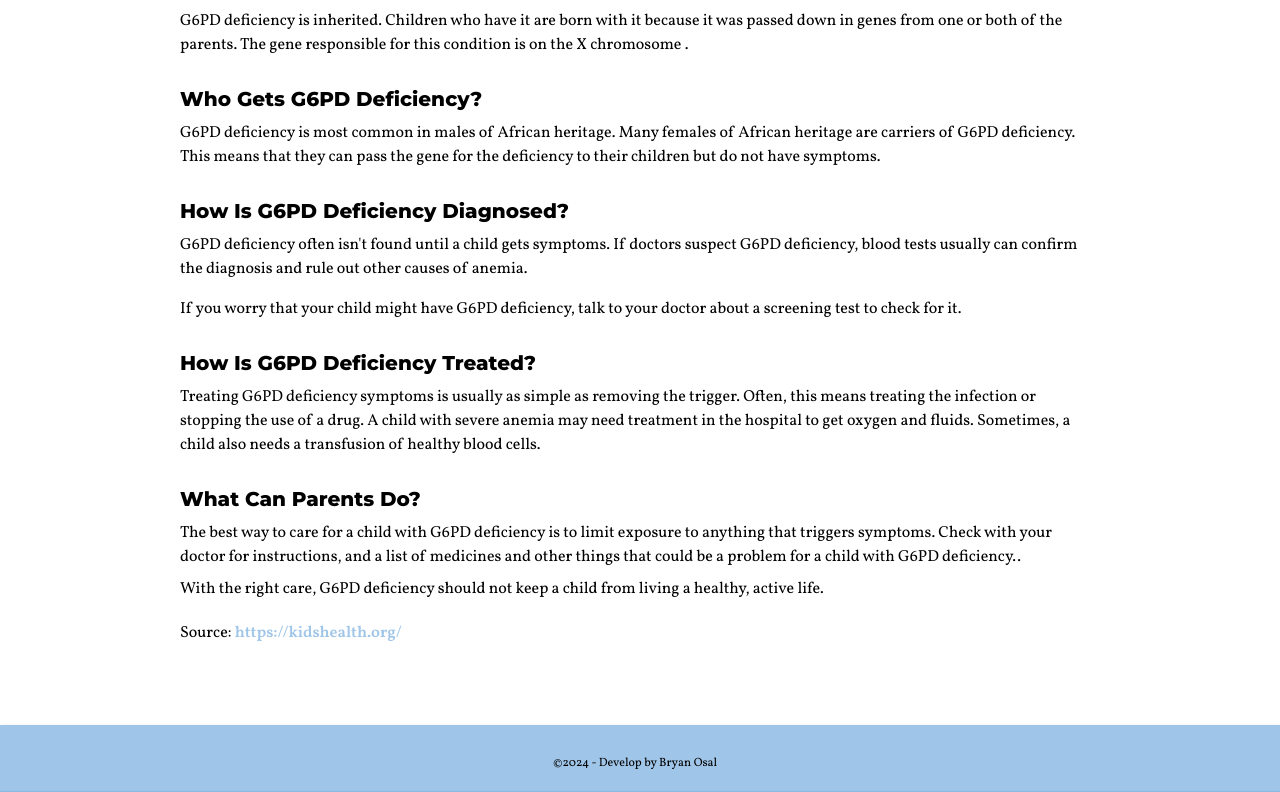
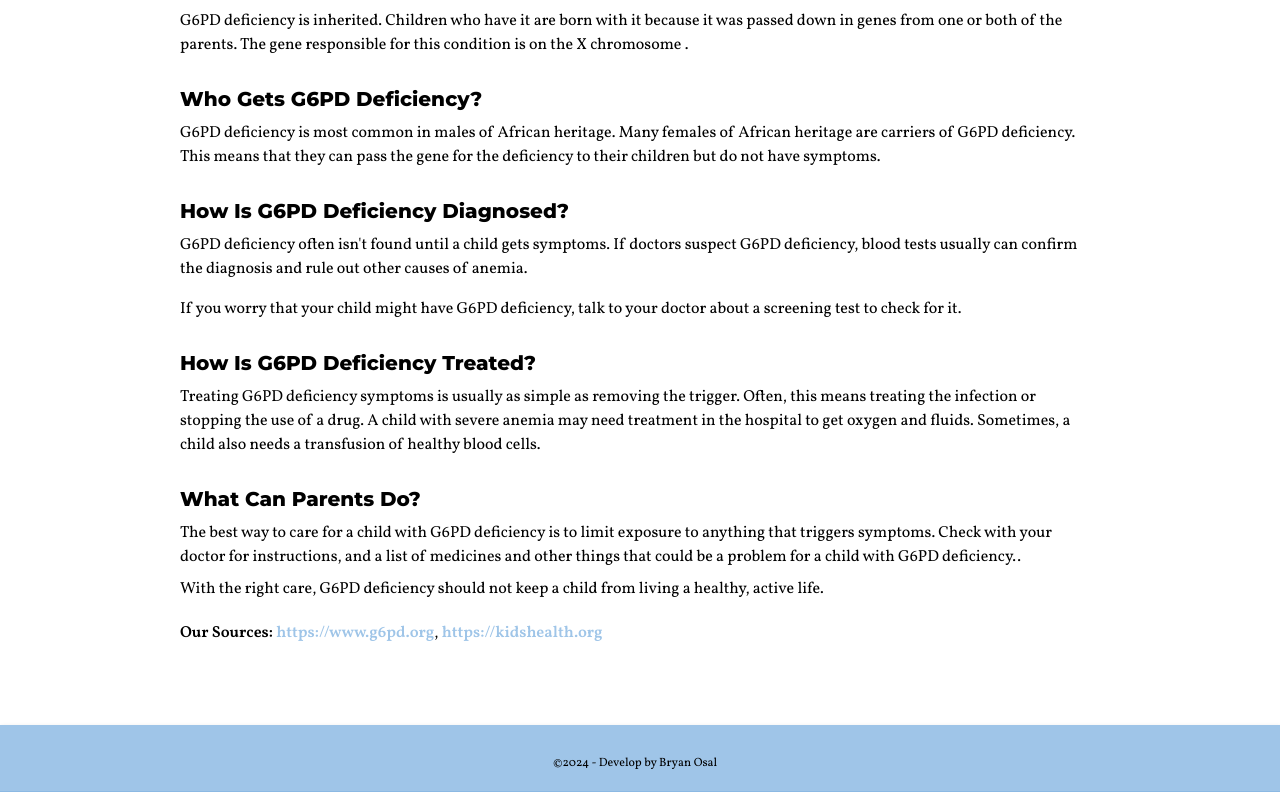
Before and after one commit to odycy21/G6PD-Shepherd, a React (Vite) app: page /about in a window 1280 px wide. Shown: the part 1114-1906 px from the top of the page. Built offline with nearby package versions, Linux system fonts and the light colour scheme; a web font is replaced by a local one.

Commit message:
updated sources on about section

```diff
--- a/src/About.jsx
+++ b/src/About.jsx
@@ -82,7 +82,10 @@ const About = () => {
                     </div>
 
                     <div className="my-[20px]">
-                        Source:  <NavLink className = "linkColor" to={"https://kidshealth.org/en/parents/g6pd.html#:~:text=G6PD%20deficiency%20is%20a%20genetic,blood%20that%20could%20harm%20them."}>https://kidshealth.org/</NavLink>
+                        <b>Our Sources: </b>
+                        <NavLink className = "linkColor" to={"https://www.g6pd.org"}>https://www.g6pd.org</NavLink><span>, </span>
+                        <NavLink className = "linkColor" to={"https://kidshealth.org/en/parents/g6pd.html#:~:text=G6PD%20deficiency%20is%20a%20genetic,blood%20that%20could%20harm%20them"}>https://kidshealth.org</NavLink>
+
                     </div>
 
             </div>
```
